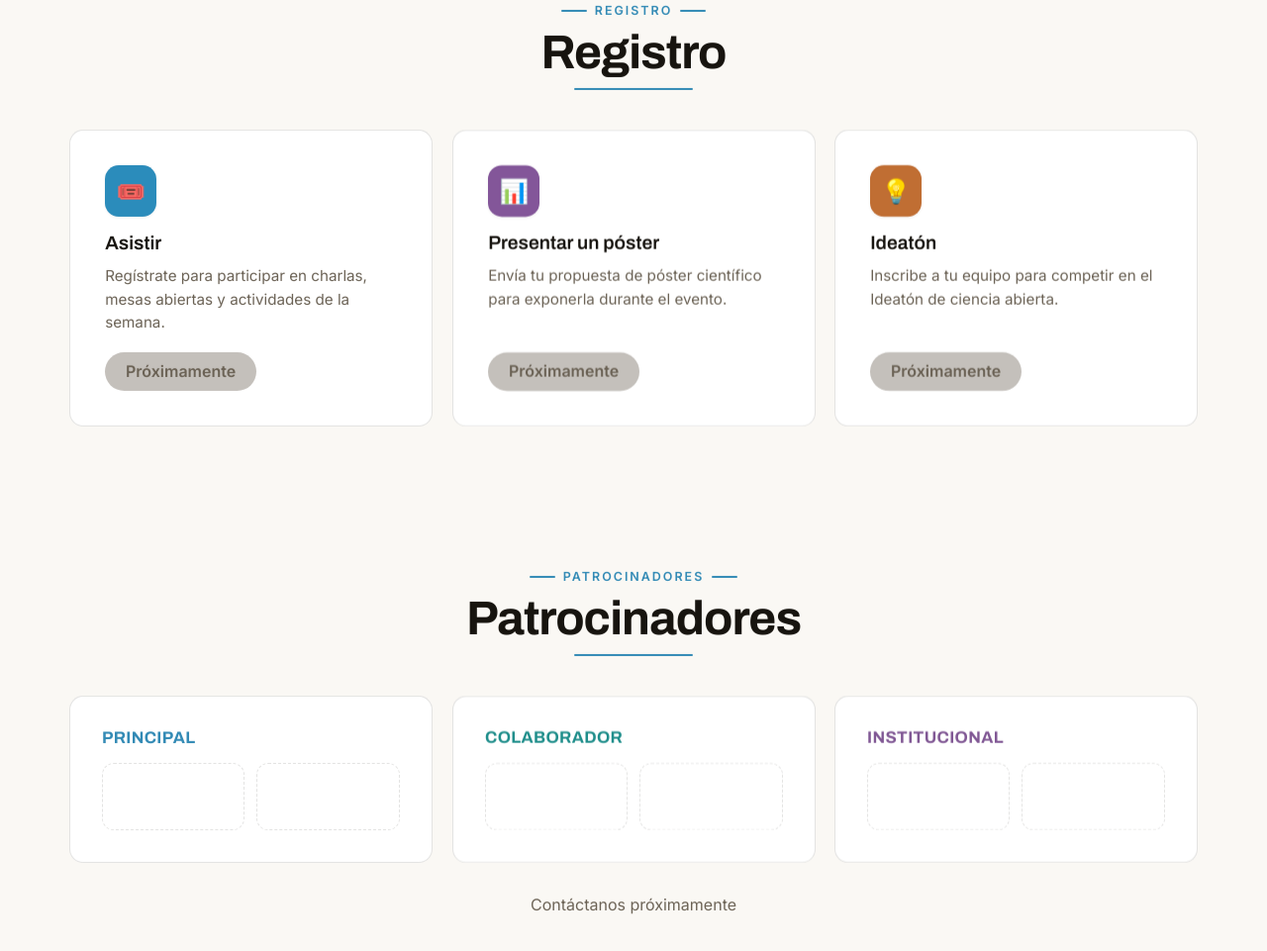
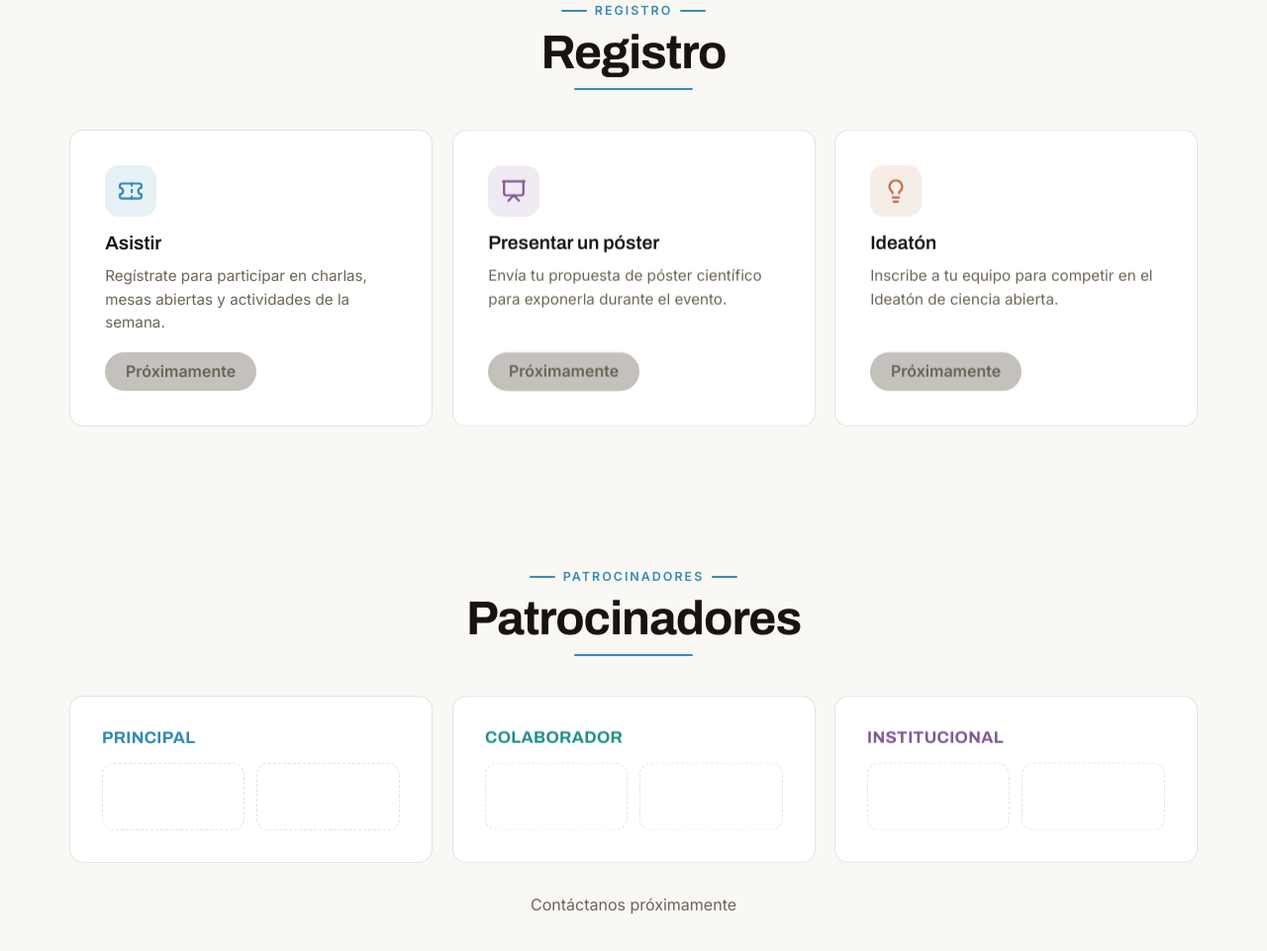
Before and after one commit to DaVas1410/yosw, an Astro site: page /es in a window 1280 px wide. Shown: the part 5091-6052 px from the top of the page at 99% size. Built offline with nearby package versions, Linux system fonts and the light colour scheme; Astro itself is replaced by a stand-in of ours; animation ran at ten frames a second.

Commit message:
feat: replace emoji with inlined Lucide icons in registration cards

```diff
--- a/src/components/Registration.astro
+++ b/src/components/Registration.astro
@@ -9,9 +9,27 @@ interface Props {
 const { lang } = Astro.props;
 
 const cards = [
-  { key: 'attend', href: config.forms.attend, color: 'var(--y-blue)', icon: '🎟️' },
-  { key: 'poster', href: config.forms.poster, color: 'var(--y-purple)', icon: '📊' },
-  { key: 'ideaton', href: config.forms.ideaton, color: 'var(--y-orange)', icon: '💡' },
+  {
+    key: 'attend',
+    href: config.forms.attend,
+    color: 'var(--y-blue)',
+    // Lucide "ticket"
+    path: 'M2 9a3 3 0 0 1 0 6v2a2 2 0 0 0 2 2h16a2 2 0 0 0 2-2v-2a3 3 0 0 1 0-6V7a2 2 0 0 0-2-2H4a2 2 0 0 0-2 2Z M13 5v2 M13 17v2 M13 11v2',
+  },
+  {
+    key: 'poster',
+    href: config.forms.poster,
+    color: 'var(--y-purple)',
+    // Lucide "presentation"
+    path: 'M2 3h20 M21 3v11a2 2 0 0 1-2 2H5a2 2 0 0 1-2-2V3 M7 21l5-5 5 5',
+  },
+  {
+    key: 'ideaton',
+    href: config.forms.ideaton,
+    color: 'var(--y-orange)',
+    // Lucide "lightbulb"
+    path: 'M15 14c.2-1 .7-1.7 1.5-2.5 1-.9 1.5-2.2 1.5-3.5A6 6 0 0 0 6 8c0 1 .2 2.2 1.5 3.5.7.7 1.3 1.5 1.5 2.5 M9 18h6 M10 22h4',
+  },
 ] as const;
 ---
 
@@ -29,7 +47,13 @@ const cards = [
           style={`--accent: ${card.color}; --delay: ${i * 100}ms`}
           data-reveal
         >
-          <span class="registro__icon" style={`background: ${card.color}`}>{card.icon}</span>
+          <span class="registro__icon" style={`color: ${card.color}`}>
+            <svg viewBox="0 0 24 24" fill="none" stroke="currentColor" stroke-width="2" stroke-linecap="round" stroke-linejoin="round" aria-hidden="true">
+              {card.path.split(' M').map((d, idx) => (
+                <path d={idx === 0 ? d : `M${d}`} />
+              ))}
+            </svg>
+          </span>
           <h3 class="registro__card-title">{t(lang, `reg.${card.key}`)}</h3>
           <p class="registro__card-desc">{t(lang, `reg.${card.key}.desc`)}</p>
           {card.href ? (
@@ -68,9 +92,11 @@ const cards = [
     width: 52px;
     height: 52px;
     border-radius: 14px;
-    font-size: 1.5rem;
-    box-shadow: var(--shadow-sm);
-    filter: saturate(1.1);
+    background: color-mix(in srgb, currentColor 12%, transparent);
+  }
+  .registro__icon svg {
+    width: 26px;
+    height: 26px;
   }
   .registro__card-title {
     font-family: var(--font-display);
@@ -92,7 +118,7 @@ const cards = [
     align-items: center;
     gap: 0.4rem;
     margin-top: 0.4rem;
-    background: var(--accent, var(--grad-brand));
+    background: var(--accent, var(--color-accent));
     color: #fff;
     text-decoration: none;
     font-family: var(--font-body);
```
